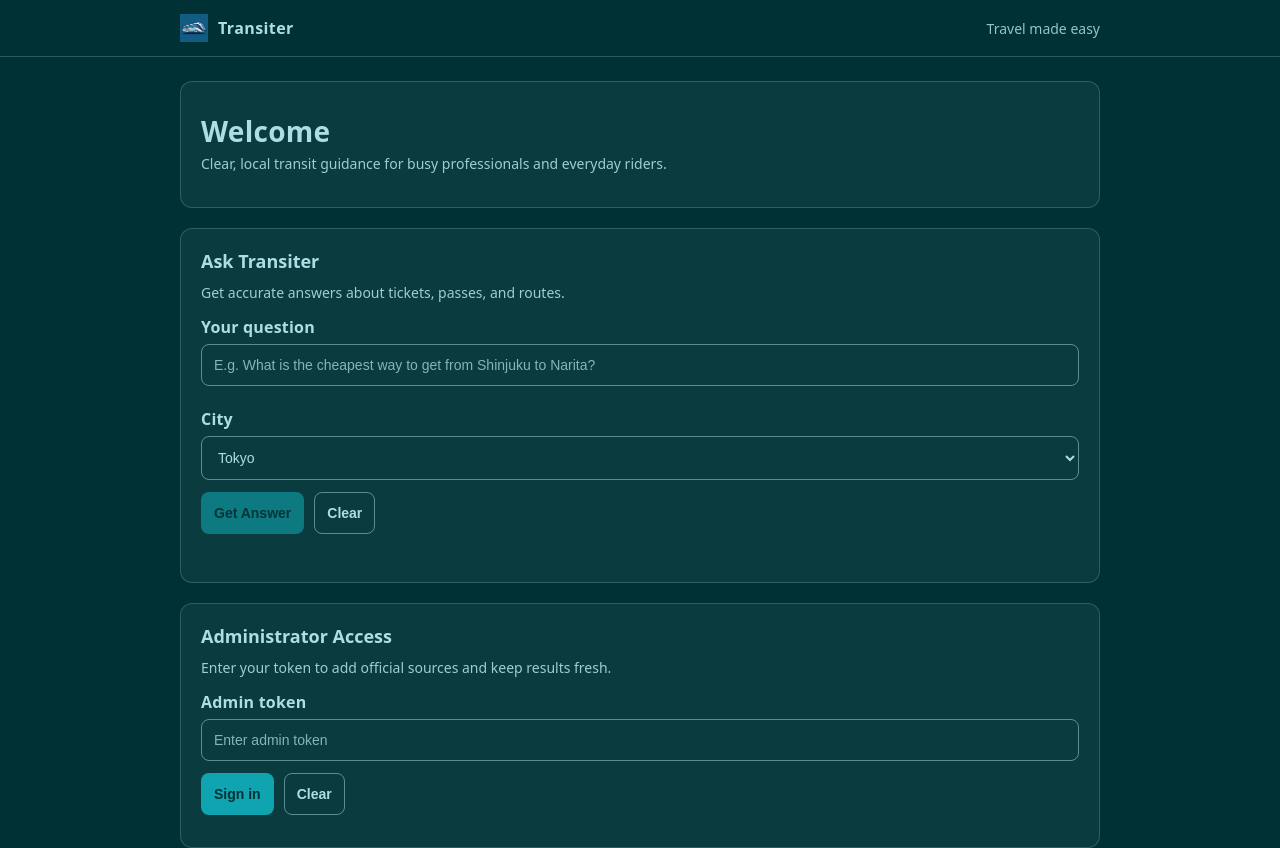
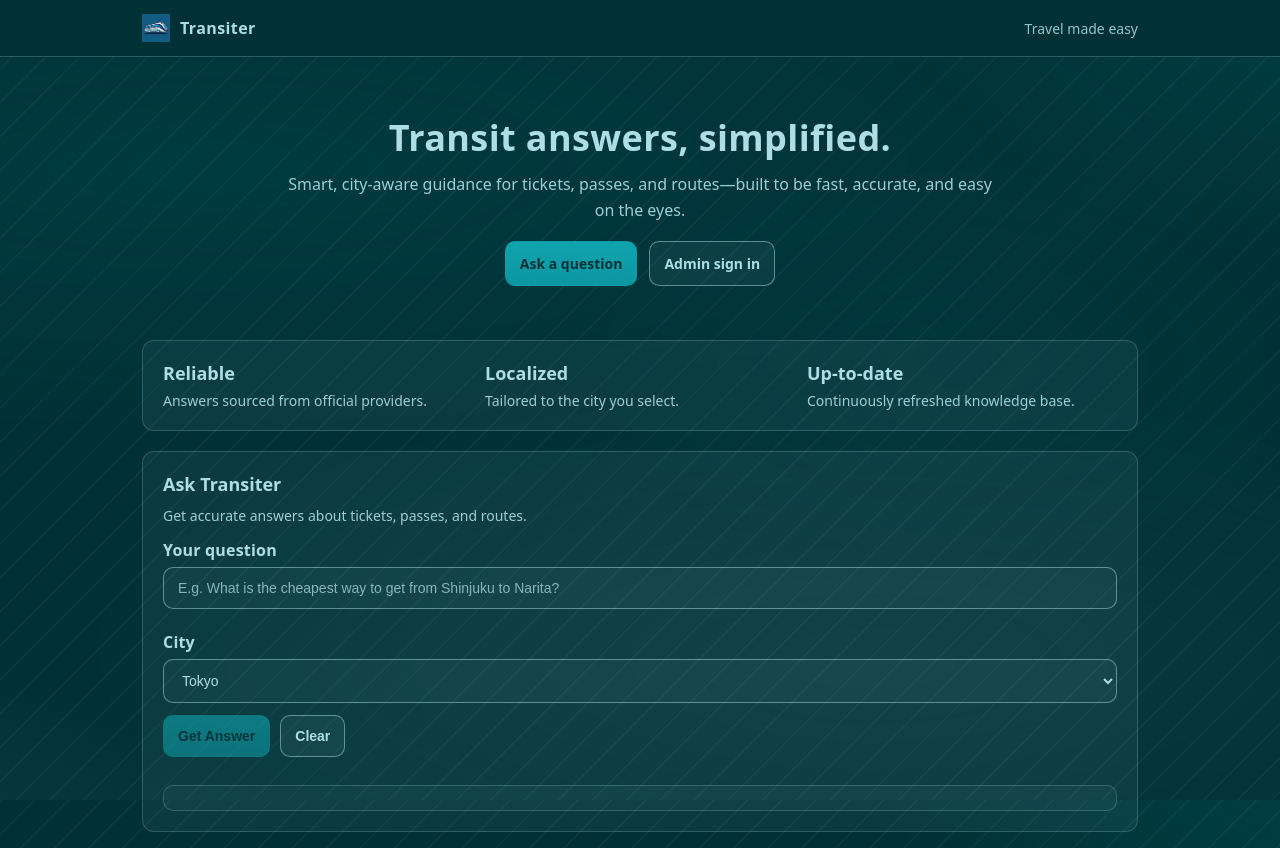
Before and after one commit to Shahzaibahmed779/RAG, a React (Vite) app in the folder Transiter/frontend/: page / in a window 1280 px wide. Shown: the top 848 px of the page. Built offline with nearby package versions, Linux system fonts and the light colour scheme; no server answers.

Commit message:
feat: enhance layout with hero section and decorative waves, update styles and IDs for improved structure
Co-authored-by: Genie <genie@cosine.sh>

```diff
--- a/Transiter/frontend/src/App.jsx
+++ b/Transiter/frontend/src/App.jsx
@@ -29,7 +29,7 @@ function Chat() {
   };
 
   return (
-    <div className="card">
+    <div className="card" id="ask">
       <h2>Ask Transiter</h2>
       <p className="section-sub">
         Get accurate answers about tickets, passes, and routes.
@@ -105,7 +105,7 @@ function Admin({ token }) {
   };
 
   return (
-    <div className="card">
+    <div className="card" id="admin">
       <h2>Knowledge Ingestion</h2>
       <p className="section-sub">
         Add trusted URLs to improve Transiter’s city-specific guidance.
@@ -181,18 +181,53 @@ export default function App() {
         </div>
       </header>
 
+      {/* soft animated brand waves */}
+      <div className="bg-waves" aria-hidden="true">
+        <div className="wave w1"></div>
+        <div className="wave w2"></div>
+        <div className="wave w3"></div>
+      </div>
+
+      {/* hero */}
+      <section className="hero">
+        <h1 className="hero-title">Transit answers, simplified.</h1>
+        <p className="hero-lead">
+          Smart, city‑aware guidance for tickets, passes, and routes—built to be fast,
+          accurate, and easy on the eyes.
+        </p>
+        <div className="cta-group">
+          <a href="#ask" className="btn">Ask a question</a>
+          <a href="#admin" className="btn btn-secondary">Admin sign in</a>
+        </div>
+      </section>
+
       <div className="container">
-        <div className="card">
-          <h1>Welcome</h1>
-          <p className="section-sub">
-            Clear, local transit guidance for busy professionals and everyday riders.
-          </p>
+        {/* value props */}
+        <div className="card" style={{ display: "grid", gridTemplateColumns: "repeat(auto-fit,minmax(180px,1fr))", gap: 12 }}>
+          <div>
+            <h2 style={{ marginBottom: 6 }}>Reliable</h2>
+            <p className="section-sub" style={{ margin: 0 }}>
+              Answers sourced from official providers.
+            </p>
+          </div>
+          <div>
+            <h2 style={{ marginBottom: 6 }}>Localized</h2>
+            <p className="section-sub" style={{ margin: 0 }}>
+              Tailored to the city you select.
+            </p>
+          </div>
+          <div>
+            <h2 style={{ marginBottom: 6 }}>Up‑to‑date</h2>
+            <p className="section-sub" style={{ margin: 0 }}>
+              Continuously refreshed knowledge base.
+            </p>
+          </div>
         </div>
 
         <Chat />
 
         {!isAdmin ? (
-          <div className="card">
+          <div className="card" id="admin">
             <h2>Administrator Access</h2>
             <p className="section-sub">
               Enter your token to add official sources and keep results fresh.
--- a/Transiter/frontend/src/index.css
+++ b/Transiter/frontend/src/index.css
@@ -11,8 +11,15 @@ body,
   height: 100%;
   margin: 0;
   font-family: system-ui, -apple-system, Segoe UI, Roboto, Arial, sans-serif;
-  background: var(--bg);
   color: var(--text);
+  background-color: var(--bg);
+  /* layered, low-contrast texture using brand colors only */
+  background-image:
+    radial-gradient(900px 600px at 110% -10%, rgba(15, 164, 175, 0.16), transparent 60%),
+    radial-gradient(800px 500px at -10% 120%, rgba(175, 221, 229, 0.10), transparent 60%),
+    repeating-linear-gradient(135deg, rgba(175, 221, 229, 0.05) 0, rgba(175, 221, 229, 0.05) 1px, transparent 2px, transparent 24px);
+  background-attachment: fixed, fixed, fixed;
+  scroll-behavior: smooth;
 }
 
 * {
@@ -24,15 +31,15 @@ body,
   position: sticky;
   top: 0;
   z-index: 10;
-  background: var(--bg);
+  background: rgba(0, 49, 53, 0.96);
   border-bottom: 1px solid rgba(175, 221, 229, 0.25);
   backdrop-filter: saturate(140%);
 }
 
 .app-header-inner {
-  max-width: 960px;
+  max-width: 1040px;
   margin: 0 auto;
-  padding: 14px 20px;
+  padding: 14px 22px;
   display: flex;
   align-items: center;
   gap: 12px;
@@ -61,11 +68,103 @@ body,
   font-size: 14px;
 }
 
+/* Background decorative waves */
+.bg-waves {
+  position: fixed;
+  inset: 0;
+  z-index: 0;
+  pointer-events: none;
+  overflow: hidden;
+}
+
+.wave {
+  position: absolute;
+  filter: blur(14px);
+  opacity: 0.35;
+  transform-origin: center;
+}
+
+.w1 {
+  top: -20%;
+  left: -25%;
+  width: 140%;
+  height: 80%;
+  background: radial-gradient(ellipse at 30% 50%, rgba(15, 164, 175, 0.25), transparent 60%);
+  animation: driftA 40s linear infinite;
+}
+
+.w2 {
+  bottom: -25%;
+  right: -20%;
+  width: 130%;
+  height: 85%;
+  background: radial-gradient(ellipse at 60% 50%, rgba(175, 221, 229, 0.18), transparent 60%);
+  animation: driftB 55s linear infinite;
+  opacity: 0.28;
+}
+
+.w3 {
+  top: 15%;
+  right: -10%;
+  width: 70%;
+  height: 60%;
+  background: radial-gradient(ellipse at 50% 50%, rgba(15, 164, 175, 0.20), transparent 65%);
+  animation: driftC 70s linear infinite;
+  opacity: 0.22;
+}
+
+@keyframes driftA {
+  0% { transform: translateY(0) rotate(0deg); }
+  50% { transform: translateY(12px) rotate(-2deg); }
+  100% { transform: translateY(0) rotate(0deg); }
+}
+
+@keyframes driftB {
+  0% { transform: translateY(0) rotate(0deg); }
+  50% { transform: translateY(-10px) rotate(2deg); }
+  100% { transform: translateY(0) rotate(0deg); }
+}
+
+@keyframes driftC {
+  0% { transform: translate(0, 0) rotate(0deg); }
+  50% { transform: translate(-8px, 10px) rotate(-1.5deg); }
+  100% { transform: translate(0, 0) rotate(0deg); }
+}
+
+/* Hero */
+.hero {
+  position: relative;
+  z-index: 1;
+  padding: 56px 0 18px;
+  text-align: center;
+}
+
+.hero-title {
+  margin: 0 0 10px 0;
+  color: var(--accent);
+  font-size: 36px;
+  letter-spacing: 0.4px;
+}
+
+.hero-lead {
+  margin: 0 auto 18px auto;
+  color: rgba(175, 221, 229, 0.9);
+  max-width: 720px;
+  line-height: 1.6;
+}
+
+.cta-group {
+  display: inline-flex;
+  gap: 12px;
+}
+
 /* Layout */
 .container {
-  max-width: 960px;
+  position: relative;
+  z-index: 1;
+  max-width: 1040px;
   margin: 0 auto;
-  padding: 24px 20px;
+  padding: 24px 22px;
 }
 
 /* Card */
@@ -75,6 +174,13 @@ body,
   padding: 20px;
   margin-bottom: 20px;
   border: 1px solid rgba(175, 221, 229, 0.22);
+  transition: border-color 0.2s ease, background-color 0.2s ease, transform 0.08s ease;
+}
+
+.card:hover {
+  border-color: rgba(175, 221, 229, 0.32);
+  background: rgba(175, 221, 229, 0.08);
+  transform: translateY(-1px);
 }
 
 /* Headings */
@@ -110,9 +216,10 @@ h2 {
 input,
 select,
 textarea,
-button {
-  border-radius: 8px;
-  padding: 12px;
+button,
+.btn {
+  border-radius: 10px;
+  padding: 12px 14px;
   font-size: 14px;
   margin-bottom: 12px;
 }
@@ -122,16 +229,18 @@ select,
 textarea {
   width: 100%;
   color: var(--text);
-  background: transparent;
+  background: rgba(175, 221, 229, 0.04);
   border: 1px solid rgba(175, 221, 229, 0.5);
   outline: none;
-  transition: border-color 0.2s ease;
+  transition: border-color 0.2s ease, background-color 0.2s ease, box-shadow 0.2s ease;
 }
 
 input:focus,
 select:focus,
 textarea:focus {
   border-color: var(--primary);
+  background-color: rgba(175, 221, 229, 0.06);
+  box-shadow: 0 0 0 3px rgba(15, 164, 175, 0.18);
 }
 
 input::placeholder,
@@ -140,17 +249,26 @@ textarea::placeholder {
 }
 
 /* Buttons */
-button {
+button,
+.btn {
+  display: inline-flex;
+  align-items: center;
+  justify-content: center;
+  gap: 8px;
   border: 1px solid transparent;
-  background: var(--primary);
+  background: linear-gradient(180deg, var(--primary), rgba(15, 164, 175, 0.88));
   color: #003135;
   font-weight: 700;
   cursor: pointer;
-  transition: background 0.15s ease, opacity 0.15s ease;
+  transition: background 0.2s ease, opacity 0.2s ease, transform 0.06s ease, box-shadow 0.2s ease;
+  text-decoration: none;
 }
 
-button:hover {
-  background: var(--accent);
+button:hover,
+.btn:hover {
+  background: linear-gradient(180deg, rgba(175, 221, 229, 0.95), rgba(175, 221, 229, 0.8));
+  transform: translateY(-1px);
+  box-shadow: 0 6px 16px rgba(175, 221, 229, 0.18);
 }
 
 button:disabled {
@@ -159,26 +277,31 @@ button:disabled {
 }
 
 .btn-secondary {
-  background: transparent;
+  background: rgba(175, 221, 229, 0.06);
   color: var(--accent);
   border: 1px solid rgba(175, 221, 229, 0.5);
 }
 
 .btn-secondary:hover {
   border-color: var(--accent);
+  background: rgba(175, 221, 229, 0.1);
 }
 
 /* Markdown */
 .markdown {
   color: var(--accent);
   line-height: 1.6;
+  background: rgba(175, 221, 229, 0.04);
+  border: 1px solid rgba(175, 221, 229, 0.22);
+  border-radius: 10px;
+  padding: 12px;
 }
 
 /* Footer */
 .footer {
-  max-width: 960px;
+  max-width: 1040px;
   margin: 30px auto 20px;
-  padding: 0 20px;
+  padding: 0 22px;
   color: rgba(175, 221, 229, 0.7);
   font-size: 12px;
   border-top: 1px solid rgba(175, 221, 229, 0.2);
@@ -196,4 +319,10 @@ button:disabled {
   .card {
     padding: 16px;
   }
+  .hero {
+    padding: 36px 0 12px;
+  }
+  .hero-title {
+    font-size: 28px;
+  }
 }
```
